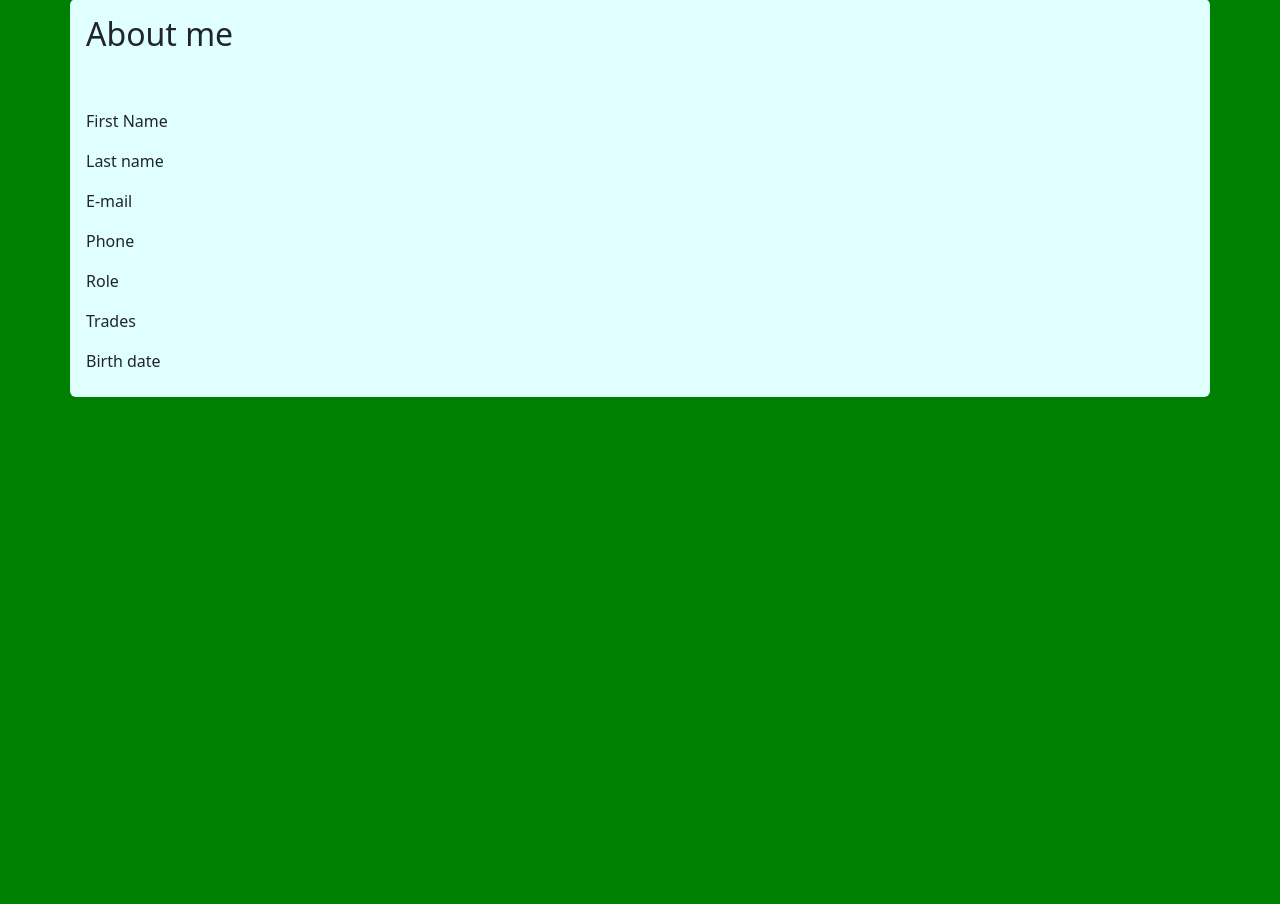
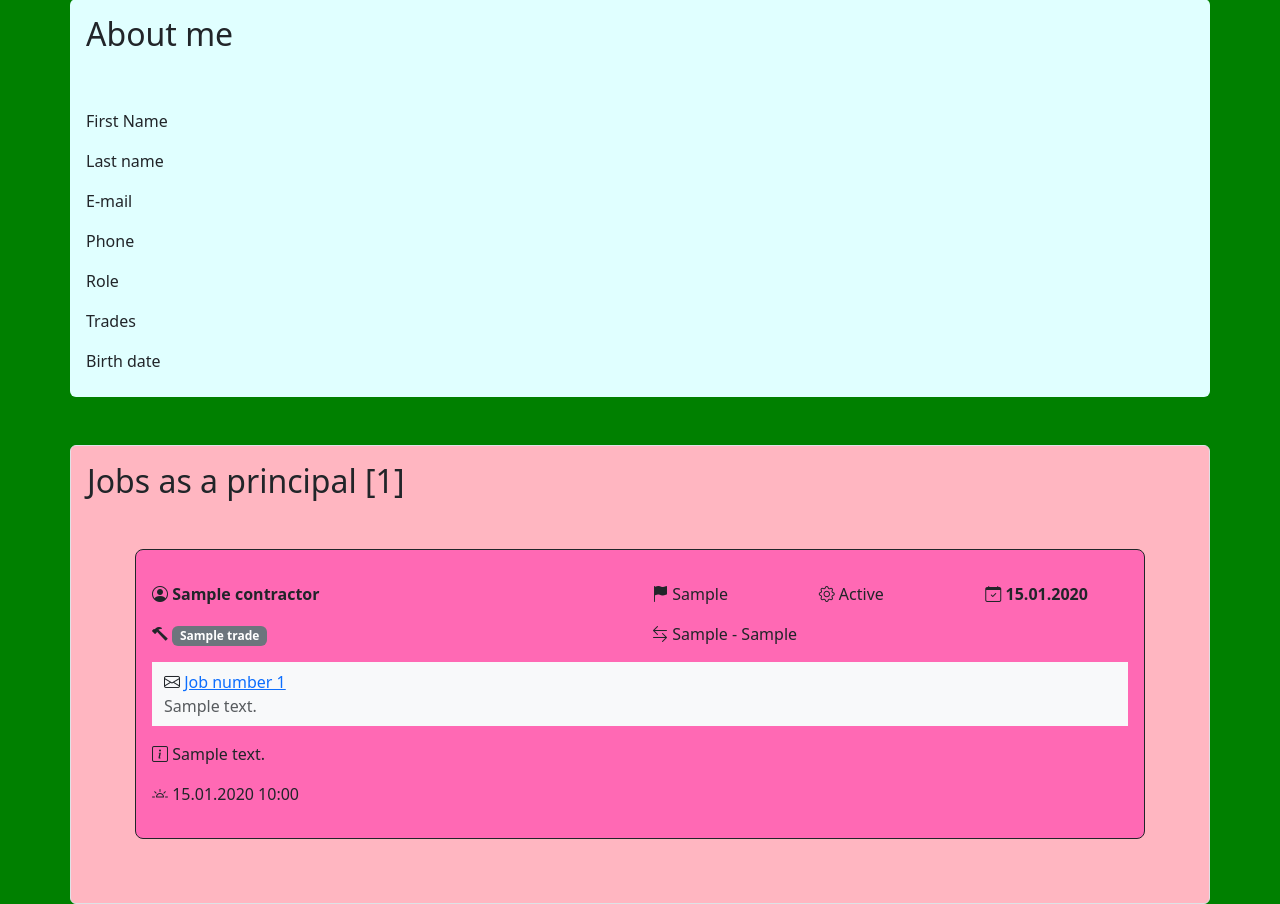
Before and after one commit to 117marta/job_book, a Django app: template users/templates/users/panel.html in a window 1280 px wide. Shown: the part 161-1065 px from the top of the page. Before the commit the page ends 558 px from the top, so only its background shows below. Run offline with Django 5.2, Linux system fonts and the light colour scheme; the template is opened without the code that fills it: most values are stand-ins (such as "Sample title", 1, 10 or a date in 2020); some libraries are stand-ins or nearby versions.

Commit message:
Display jobs as a principal + load icons

```diff
--- a/home_page/templates/home_page/base.html
+++ b/home_page/templates/home_page/base.html
@@ -11,6 +11,7 @@
         {% load bootstrap5 %}
         {% bootstrap_css %}
         {% bootstrap_javascript %}
+        <link rel="stylesheet" href="https://cdn.jsdelivr.net/npm/bootstrap-icons@1.5.0/font/bootstrap-icons.css">
         <link rel="stylesheet" href="{% static 'css/style.css' %}">
         {% block head %}{% endblock %}
     </head>
--- a/static/css/style.css
+++ b/static/css/style.css
@@ -24,3 +24,11 @@ h1 {
 .tooltip.show {
     opacity: 1;
 }
+
+.jobs-principal {
+    background-color: lightpink;
+}
+
+.job-container {
+    background-color: hotpink;
+}
--- a/users/templates/users/panel.html
+++ b/users/templates/users/panel.html
@@ -1,4 +1,5 @@
 {% extends "home_page/base.html" %}
+{% load job_filters %}
 
 
 {% block title %}{{ block.super }} Panel{% endblock %}
@@ -41,5 +42,39 @@
         </div>
     </div>
 
+    <div class="container-xl jobs-principal rounded mt-5 p-3 border">
+        <h2 class="mb-5">Jobs as a principal [{{ jobs_principal.count }}]</h2>
+
+        {% for job in jobs_principal %}
+
+            <div class="job-container border border-dark rounded-3 p-3 m-5">
+                <div class="row align-items-center my-3">
+                    <div class="col-auto me-auto"><i class="bi bi-person-circle"></i> <strong>{{ job.contractor.get_full_name }}</strong></div>
+                    <div class="col-2"><i class="bi bi-flag-fill"></i> {{ job.get_kind_display | capfirst }}</div>
+                    <div class="col-2"><i class="bi bi-gear"></i> {{ job.get_status_display | capfirst }}</div>
+                    <div class="col-2"><i class="bi bi-calendar-check"></i> <strong>{{ job.deadline | date:"d.m.Y" }}</strong></div>
+                </div>
+                <div class="row align-items-center my-3 d-flex">
+                    <div class="col-3"><i class="bi bi-hammer"></i> <span class="badge bg-secondary" >{{ job.trade }}</span></div>
+                    <div class="col-3 offset-3"><i class="bi bi-arrow-left-right"></i> {{ job.km_from | km }}{% if job.km_to %} - {{ job.km_to | km }}{% endif %}</div>
+                </div>
+                <div class="row bg-light mx-auto my-3 py-2">
+                    <div><i class="bi bi-envelope"></i> <a href="{% url "jobs-job" job_pk=job.pk %}">Job number {{ job.pk }}</a></div>
+                    <div class="text-muted">{{ job.description }}</div>
+                </div>
+                {% if job.comments %}
+                    <div class="row my-3">
+                        <div class="col"><i class="bi bi-info-square"></i> {{ job.comments }}</div>
+                    </div>
+                {% endif %}
+                <div class="row my-3">
+                    <div class="col"><i class="bi bi-brightness-alt-high"></i> {{ job.created | date:"d.m.Y H:i" }}</div>
+                </div>
+            </div>
+        {% empty %}
+            No jobs!
+        {% endfor %}
+    </div>
+
 
 {% endblock %}
```
Also changed, not shown: users/views.py (+6 -1 lines).
